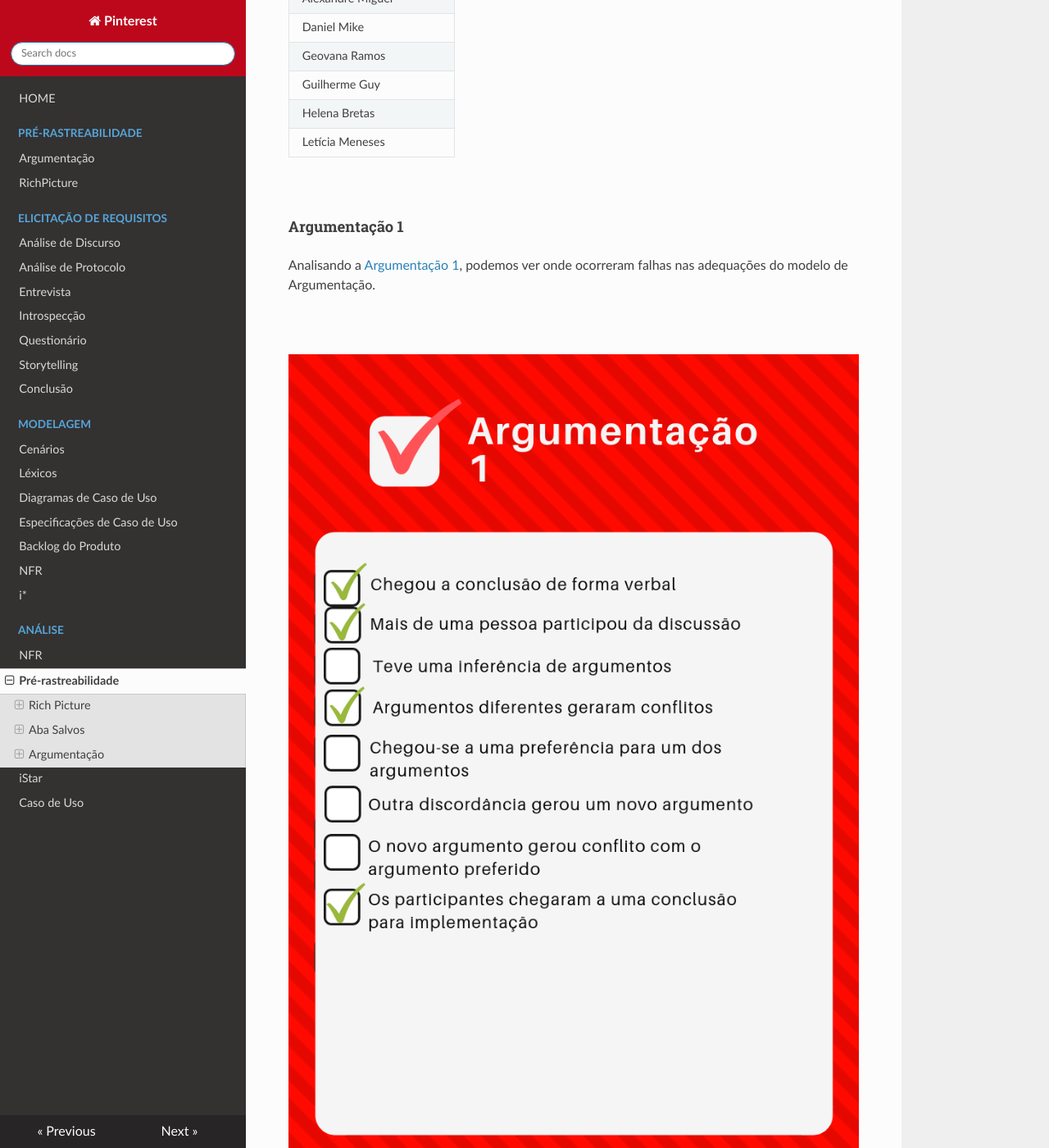
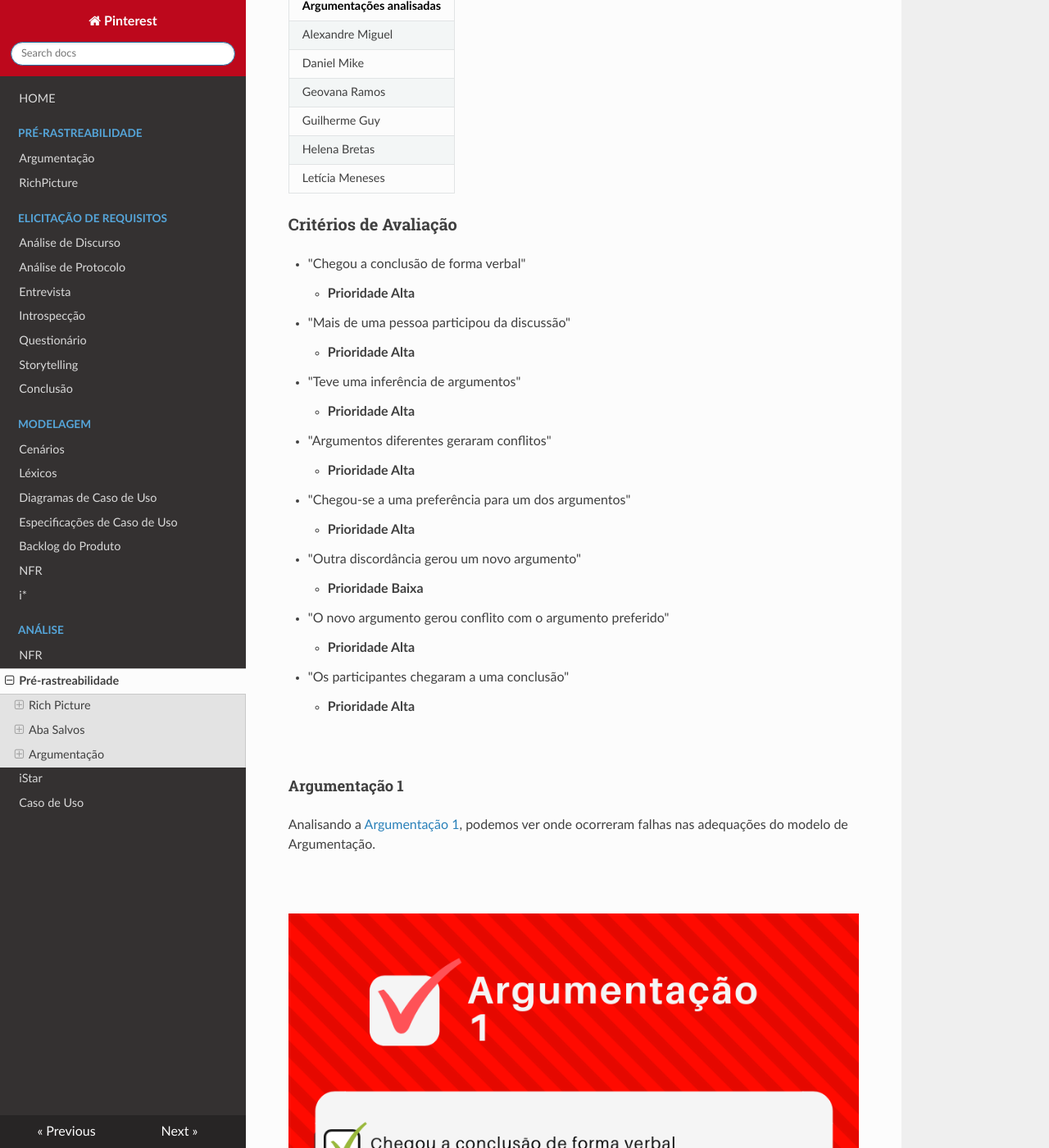
Before and after one commit to joberthrogers18/2018.2-Requisitos-Pinterest, an MkDocs documentation site: the page built from docs/pre_rastreabilidade_analise.md, in a window 1280 px wide and 1400 px high, scrolled down 3329 px. Shown: the whole window at 82% size. Built offline with MkDocs 1.6.1, drawn with Linux system fonts in a browser that asks for light colours; nearby versions of some CDN libraries; old or Windows-style settings are respelled for this version of MkDocs; some of the changed text lies outside the part shown.

Commit message:
Fixed the argumentation

```diff
--- a/docs/pre_rastreabilidade_analise.md
+++ b/docs/pre_rastreabilidade_analise.md
@@ -53,8 +53,6 @@
 | 1 | A simbologia está coerente? | S |  |
 | 2 | Existe equilíbrio entre palavras e desenhos? | N | Alguns ícones não possuem descrição e podem não ser intuitivos |
 | 3 | Os atores estão bem definidos? | N | Deve explicitar o ator |
-
-
 | 4 | O fluxo e as operações fazem sentido? | S |  |
 | 5 | Possui operações suficientes para atender a proposta? | S |  |
 | 6 | Usa linguagem compreensível? | S |  |
@@ -103,6 +101,41 @@
 |Guilherme Guy|
 |Helena Bretas|
 |Letícia Meneses|
+
+### Critérios de Avaliação
+* "Chegou a conclusão de forma verbal" <br>
+    - **Prioridade Alta**
+
+* "Mais de uma pessoa participou da discussão" <br>
+    - **Prioridade Alta**
+
+
+* "Teve uma inferência de argumentos" <br>
+    - **Prioridade Alta**
+
+
+* "Argumentos diferentes geraram conflitos" <br>
+    - **Prioridade Alta**
+
+
+* "Chegou-se a uma preferência para um dos argumentos" <br>
+    - **Prioridade Alta**
+
+
+* "Outra discordância gerou um novo argumento" <br>
+
+    - **Prioridade Baixa**
+
+
+* "O novo argumento gerou conflito com o argumento preferido" <br>
+
+    - **Prioridade Alta**
+
+
+* "Os participantes chegaram a uma conclusão" <br>
+    - **Prioridade Alta**
+
+
 
 &nbsp;
 
@@ -205,12 +238,24 @@
 
 #### Argumentação 6
 
-Analisando a [Argumentação 6](argumentacao.md#argumentacao6), vemos que todos os casos que seguem o modelo de Argumentação foram atendidos.
+Analisando a [Argumentação 6](argumentacao.md#Argumentation2), vemos que todos os casos que seguem o modelo de Argumentação foram atendidos.
 
 
 &nbsp;
 
 
-![](img/arg5.png)
+![](img/arg6.png)
 
 Pode-se notar que o caso seguiu o proposto pelo modelo de Argumentação, os argumentos seguiram a linha do conflito e preferência, resultando em um argumento que inferiu com um novo, e foi sobre o consentimento de todos da equipe, que concluíram a melhor forma de implementar.
+
+
+&nbsp;
+
+Pelas prioridades dos critérios seguem os argumentos que atenderam ao modelo
+
+|Atendem o modelo|
+|--|
+|Argumento 2|
+|Argumento 3|
+|Argumento 4|
+|Argumento 6|
```
